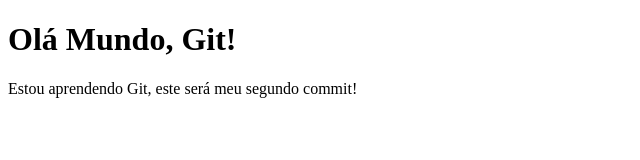
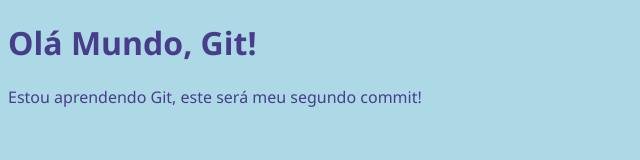
Before and after one commit to 0Carvalh0/tutorial-git, a plain HTML site: page index.html in a window 1280 px wide. Shown: the whole page, without its empty margins (0-640 px from the left). Drawn offline with Linux system fonts and the light colour scheme.

Commit message:
Criei a minha estilização

```diff
--- a/index.html
+++ b/index.html
@@ -4,6 +4,7 @@
     <meta charset="UTF-8">
     <meta name="viewport" content="width=device-width, initial-scale=1.0">
     <title>Tutorial de Git</title>
+    <link rel="stylesheet" href="style/style.css">
 </head>
 <body>
     <h1>Olá Mundo, Git!</h1>
--- /dev/null
+++ b/style/style.css
@@ -0,0 +1,8 @@
+@charset "UTF-8";
+
+body {
+    background-color: lightblue;
+    color: darkslateblue;
+
+    font-family: 'Segoe UI', Tahoma, Geneva, Verdana, sans-serif;
+}
```
